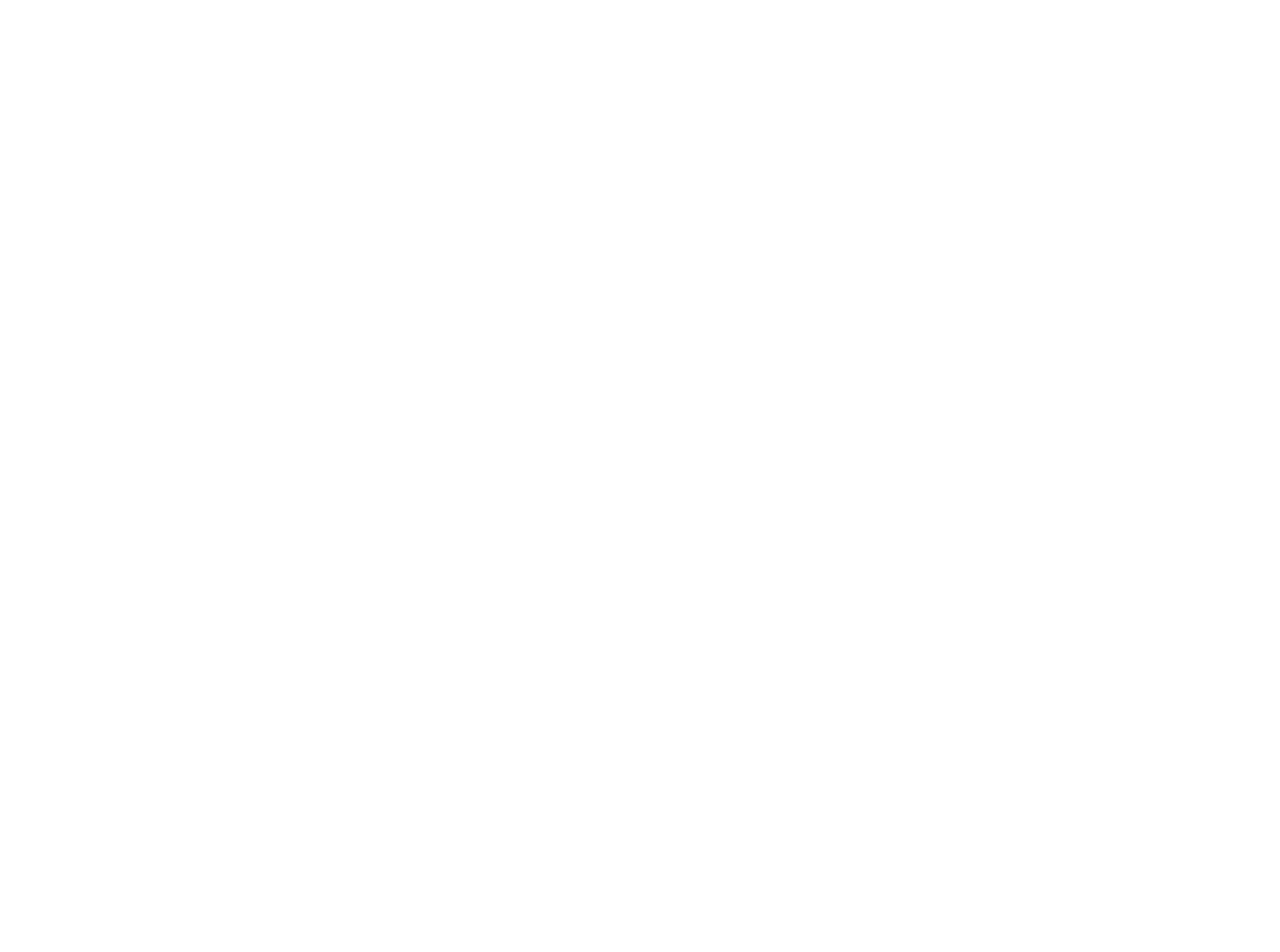
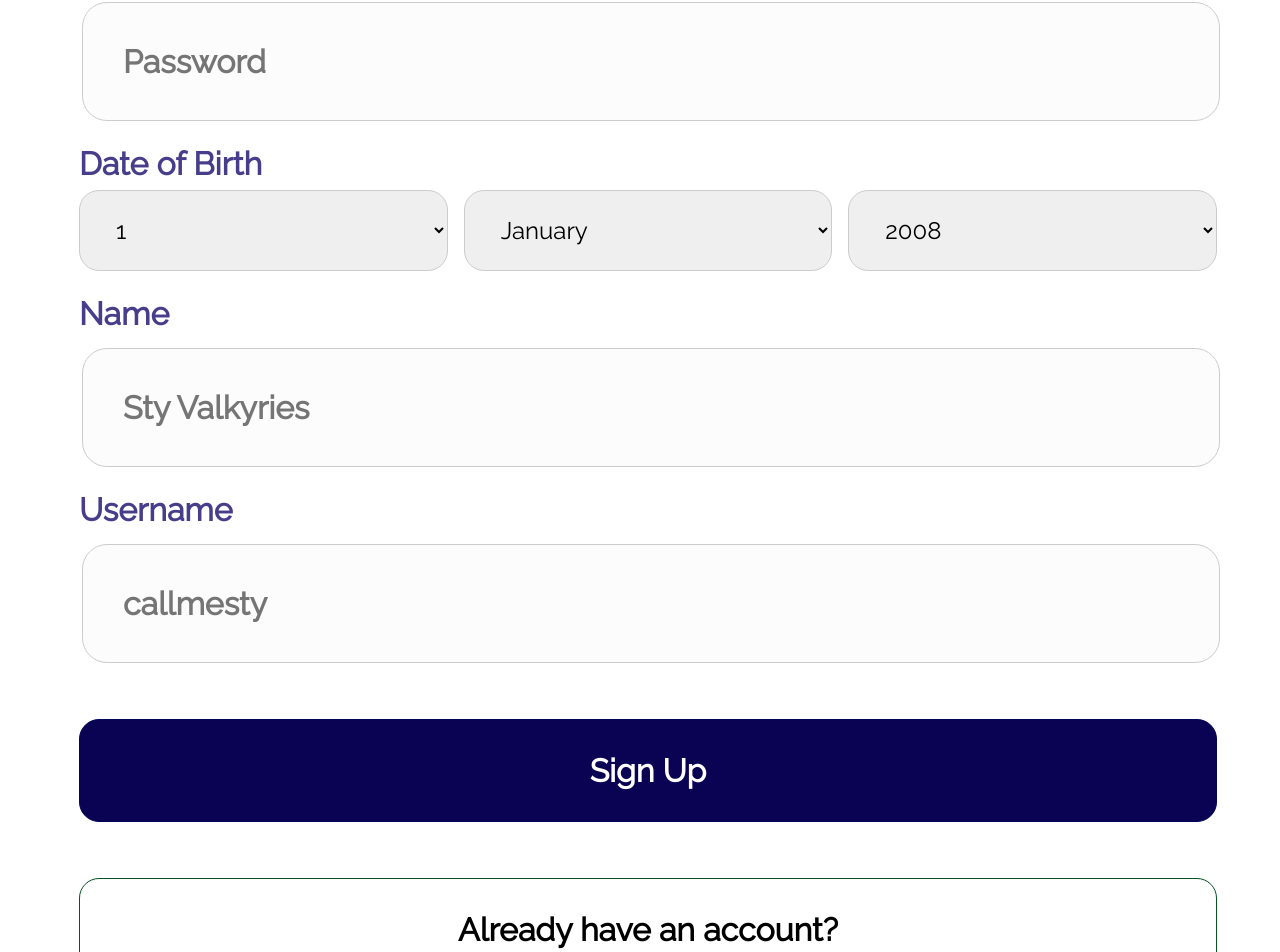
Before and after one commit to Muhammadcodes10/Medically, a React (Vite) app in the folder medicallyClient/: page /signup in a window 1280 px wide. Before the commit this address had no page. Shown: the part 238-1190 px from the top of the page. Before the commit the page ends 808 px from the top, so only its background shows below. Built offline with nearby package versions, Linux system fonts and the light colour scheme.

Commit message:
I made the signup page for the patients. I will continue with the linking later

```diff
--- a/medicallyClient/src/App.tsx
+++ b/medicallyClient/src/App.tsx
@@ -1,4 +1,5 @@
 import Compilation from "./components/clientCompilation";
+import Register from "./components/Signup";
 import GenerateTicket from "./components/ticketGeneration";
 import {BrowserRouter as Router, Route, Routes} from "react-router-dom";
 function App() {
@@ -8,6 +9,7 @@
       <Routes>
         <Route path="/" element={<Compilation/>} />
         <Route path="/getTicket" element={<GenerateTicket/>} />
+        <Route path="/signup" element={<Register/>} />
       </Routes>
     </Router>
     </>
--- /dev/null
+++ b/medicallyClient/src/components/signup.tsx
@@ -0,0 +1,97 @@
+import { useState } from "react";
+const months = [
+  "January",
+  "February",
+  "March",
+  "April",
+  "May",
+  "June",
+  "July",
+  "August",
+  "September",
+  "October",
+  "November",
+  "December",
+];
+const days = Array.from({ length: 31 }, (_, i) => i + 1);
+const currentYear = new Date().getFullYear();
+const years = Array.from(
+  { length: currentYear - 1900 + 1 },
+  (_, i) => currentYear - (i+18),
+);
+
+function Register() {
+  const [day, setDay] = useState("");
+  const [month, setMonth] = useState("");
+  const [year, setYear] = useState("");
+  return (
+    <div className="signup-wrapper">
+      <div className="signup-client">
+        <div className="signup-headers">
+          <div className="signup-title">🩺Medico</div>
+            <div className="signup-getStarted"> Get started on Medico</div>
+            <div> Sign up to access the best healthcare has to offer.</div>
+        </div>
+        <div className="signup-content">
+          <form className="signup-form-data">
+            <label> Mobile number or email address</label>
+            <input
+              type="email"
+              placeholder="Mobile number or Email address"
+              required
+            />
+          </form>
+          <form className="signup-form-data">
+            <label> Password</label>
+            <input type="password" placeholder="Password" required />
+          </form>
+          <label className="DOB-text"> Date of Birth </label>
+          <div className="date-of-birth">
+            <select value={day} onChange={(e) => setDay(e.target.value)}>
+              {days.map((d) => (
+                <option key={d} value={d}>
+                  {d}
+                </option>
+              ))}
+            </select>
+            <select value={month} onChange={(e) => setMonth(e.target.value)}>
+              {months.map((m) => (
+                <option key={m} value={m}>
+                  {m}
+                </option>
+              ))}
+            </select>
+            <select value={year} onChange={(e) => setYear(e.target.value)}>
+              {years.map((y) => (
+                <option key={y} value={y}>
+                  {y}
+                </option>
+              ))}
+            </select>
+          </div>
+
+          <form className="signup-form-data">
+            <label> Name</label>
+            <input type="text" placeholder="Sty Valkyries" required />
+          </form>
+
+          <form className="signup-form-data">
+            <label> Username</label>
+            <input type="text" placeholder="callmesty" required />
+          </form>
+
+          <button className="signup-btn" type="submit">
+            {" "}
+            Sign Up
+          </button>
+          <button className="already-has-an-account-btn" type="submit">
+            {" "}
+            Already have an account?{" "}
+          </button>
+        </div>
+      </div>
+    </div>
+  );
+}
+
+export default Register;
--- a/medicallyClient/src/index.css
+++ b/medicallyClient/src/index.css
@@ -250,3 +250,132 @@
   display: flex;
   flex-direction: column;
 }
+
+.signup-wrapper {
+  display: flex;
+  justify-content: center;
+  align-items: center;
+  height: 100vh;
+  font-size: 260%;
+  /* background-color: rgb(8, 156, 20); */
+}
+
+.signup-client {
+  display: flex;
+  flex-direction: column;
+  gap: 5rem;
+
+  /* background-color: #aac62e; */
+}
+
+
+.signup-headers {
+  display: flex;
+  flex-direction: column;
+  gap: 1rem;
+  margin-top: 10rem;
+}
+
+.signup-title {
+  font-size: 2.5rem;
+  font-weight: bold;
+}
+
+.signup-heading {
+  font-size: 2.5rem;
+  font-weight: bold;
+}
+
+.signup-getStarted {
+  font-size: 2.5rem;
+  font-weight: bold;
+}
+
+
+
+.signup-content {
+  display: flex;
+  flex-direction: column;
+  gap: 1.5rem;
+}
+
+
+.signup-form-data {
+  display: flex;
+  flex-direction: column;
+  gap: 1rem;
+  font-size: xx-large;
+  /* background-color: #ccc; */
+}
+.signup-form-data label {
+  font-weight: bold;
+}
+
+.signup-form-data input {
+  padding: 2.5rem;
+  box-sizing: border-box; /* add this */
+  width: 100%;
+  border: 1px solid #ccc;
+  border-radius: 25px;
+  font-size: xx-large;
+}
+
+.DOB-text {
+  margin-bottom: -1rem;
+  font-weight: bold;
+  font-size: xx-large;
+}
+.date-of-birth {
+  display: flex;
+  gap: 1rem;
+}
+
+.date-of-birth select {
+  padding: 1.5rem 2rem;
+  font-size: x-large;
+  border: 1px solid #ccc;
+  border-radius: 20px;
+  width: 100%;
+  font-family: "Raleway", sans-serif;
+}
+
+.date-of-birth select:focus {
+  outline: none;
+  border-color: #139631;
+}
+
+.date-of-birth option {
+  padding: 1rem;
+  font-family: "Raleway", sans-serif;
+}
+
+.signup-btn {
+  padding: 2rem;
+  background-color: #0a0353;
+  color: white;
+  border-radius: 20px;
+  border: solid 1px rgb(3, 5, 89);
+  font-family: "Raleway", sans-serif;
+  font-weight: 700;
+  text-align: center;
+  font-size: xx-large;
+  cursor: pointer;
+  width: 100%; /* add this */
+  display: block; /* add this */
+  margin-top: 2rem;
+  margin-bottom: 2rem;
+}
+
+.already-has-an-account-btn {
+  margin-bottom: 2rem;
+  padding: 2rem;
+  color: black;
+  border-radius: 20px;
+  font-weight: 700;
+  font-family: "Raleway", sans-serif;
+  border: 1px solid #035323;
+  text-align: center;
+  cursor: pointer;
+  width: 100%; /* add this */
+  display: block;
+}
```
